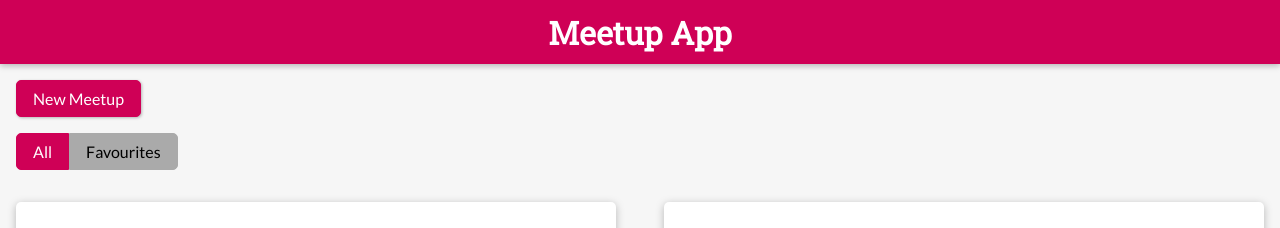
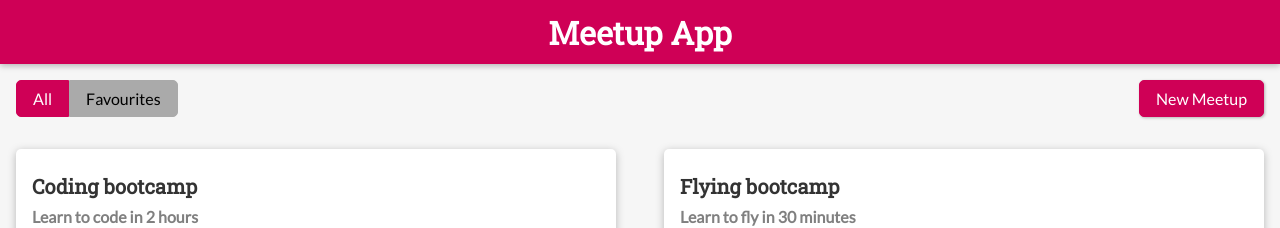
Before and after one commit to AndyJacko/meetupapp-sv, a Svelte app: page / in a window 1280 px wide. Shown: the top 228 px of the page. Built offline with nearby package versions, Linux system fonts and the light colour scheme.

Commit message:
Move Add Meetup button to MeetupGrid component...

```diff
--- a/src/App.svelte
+++ b/src/App.svelte
@@ -42,14 +42,17 @@
 
 <main>
   {#if page === "overview"}
-    <div class="meetup-controls">
-      <Button on:click={() => (editMode = "edit")}>New Meetup</Button>
-    </div>
-
     {#if editMode === "edit"}
       <EditMeetup id={editId} on:save={saveMeetup} on:cancel={cancelEdit} />
     {/if}
-    <MeetupGrid meetups={$meetups} on:showDetails={showDetails} on:edit={startEdit} />
+    <MeetupGrid
+      meetups={$meetups}
+      on:showDetails={showDetails}
+      on:edit={startEdit}
+      on:add={() => {
+        editMode = "edit";
+      }}
+    />
   {:else}
     <MeetupDetail id={pageData.id} on:close={closeDetails} />
   {/if}
@@ -59,8 +62,4 @@
   main {
     margin-top: 5rem;
   }
-
-  .meetup-controls {
-    margin: 1rem;
-  }
 </style>
--- a/src/Meetups/MeetupGrid.svelte
+++ b/src/Meetups/MeetupGrid.svelte
@@ -1,12 +1,17 @@
 <script>
+  import { createEventDispatcher } from "svelte";
+
   import MeetupItem from "./MeetupItem.svelte";
   import MeetupFilter from "./MeetupFilter.svelte";
+  import Button from "../UI/Button.svelte";
 
   export let meetups;
 
   let favsOnly = false;
 
   $: filteredMeetups = favsOnly ? meetups.filter((m) => m.isFavourite) : meetups;
+
+  const dispatch = createEventDispatcher();
 
   const setFilter = (e) => {
     favsOnly = e.detail === 1;
@@ -15,6 +20,7 @@
 
 <section id="meetup-controls">
   <MeetupFilter on:select={setFilter} />
+  <Button on:click={() => dispatch("add")}>New Meetup</Button>
 </section>
 
 <section id="meetups">
@@ -44,6 +50,8 @@
 
   #meetup-controls {
     margin: 1rem;
+    display: flex;
+    justify-content: space-between;
   }
 
   @media (min-width: 768px) {
```
Also changed, not shown: public/build/bundle.css, public/build/bundle.js, 1 other file (tests, documents, lock files or other folders).
